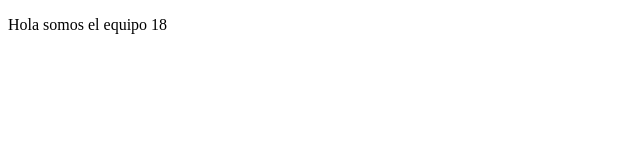
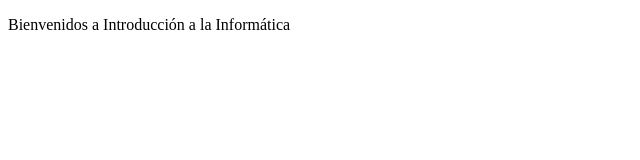
Before and after one commit to elizazuzu/prueba1, a plain HTML site: page index.html in a window 1280 px wide. Shown: the whole page, without its empty margins (0-640 px from the left). Drawn offline with Linux system fonts and the light colour scheme.

Commit message:
cambio en linea 10

```diff
--- a/index.html
+++ b/index.html
@@ -7,6 +7,6 @@
 </head>
 <body>
 
-    <p text-alin:center>Hola somos el equipo 18</p>
+    <p>Bienvenidos a Introducción a la Informática</p>
 </body>
 </html>
```
